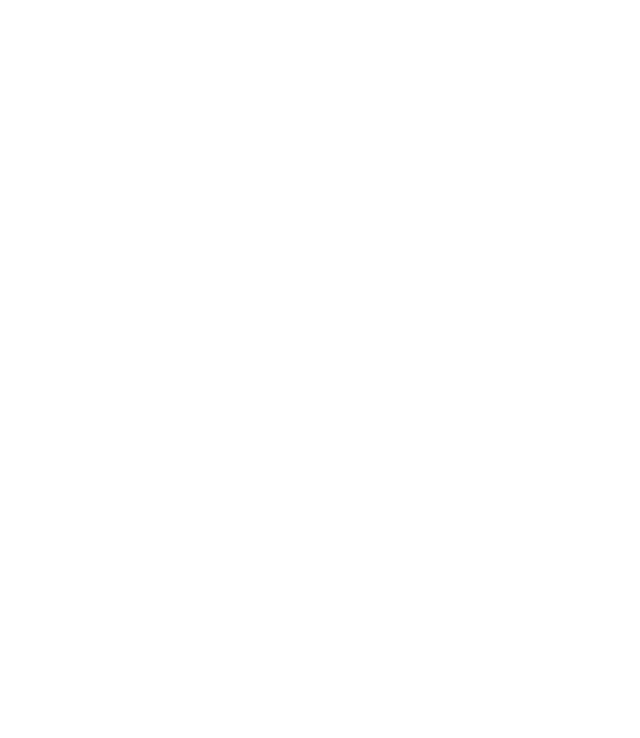
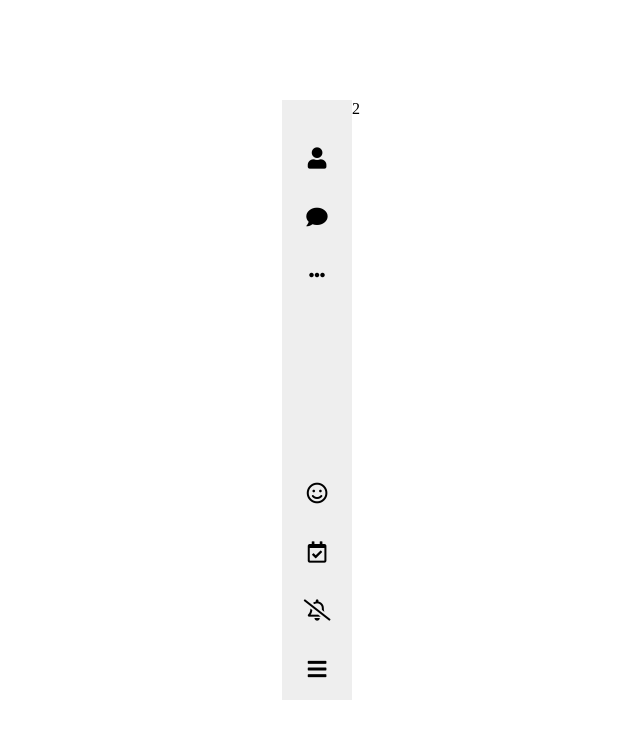
Before and after one commit to kyungpyoda/CloneCoding_kakaotalk, a plain HTML site: page index.html in a window 1280 px wide. Shown: the whole page, without its empty margins (98-738 px from the left). Drawn offline with Linux system fonts and the light colour scheme.

Commit message:
Add side menu

```diff
--- a/index.html
+++ b/index.html
@@ -2,13 +2,29 @@
 <head>
     <meta charset="UTF-8">
     <title>KakaoTalk Clone Coding</title>
+    <link rel="stylesheet" href="style.css">
+    <link rel="stylesheet" href="https://cdnjs.cloudflare.com/ajax/libs/font-awesome/5.13.0/css/all.min.css">
+    <script src="jscript.js"></script>
 </head>
 <body>
-    <span class="menu" style="width: 100;background-color: #888;">
+<div class="container">
+    <div class="menu">
+        <ul>
+            <li><a href=""><i class="fas fa-user fa-lg"></i></a></li>
+            <li><a href=""><i class="fas fa-comment fa-lg"></a></i></li>
+            <li><a href=""><i class="fas fa-ellipsis-h" fa-lg></a></i></li>
+            <li><a href=""><i class="far fa-smile fa-lg"></a></i></li>
+            <li><a href=""><i class="far fa-calendar-check fa-lg"></a></i></li>
+            <li><a href=""><i class="far fa-bell-slash fa-lg"></a></i></li>
+            <li><a href=""><i class="fas fa-bars fa-lg"></a></i></li>
+        </ul>
 
-    </span>
-    <span class="main" style="background-color: #aaa;">
+    </div>
+    <div class="item">2</div>
 
-    </span>
+</div>
+<div class="temp">
+    Window's Size is too small!
+</div>
 </body>
 </html>
--- /dev/null
+++ b/style.css
@@ -0,0 +1,50 @@
+html, body {
+    height: 100%;
+    margin: 0;
+}
+.container {
+    display: grid;
+    width: 520px;
+    margin: 100px auto 0 auto;
+    height: 600px;
+    grid-template-columns: 70px 1fr;
+}
+.menu {
+    background: #eee;
+}
+.temp {
+    display: none;
+}
+ul {
+    padding: 0;
+    margin: 0;
+    list-style: none;
+}
+li {
+    text-align: center;
+}
+.fas.fa-user {
+    margin-top: 50px;
+}
+.fas.fa-comment, .fas.fa-ellipsis-h {
+    margin-top: 40px;
+}
+.far.fa-smile {
+    margin-top: 200px;
+}
+.far.fa-calendar-check, .far.fa-bell-slash, .fas.fa-bars {
+    margin-top: 40px;
+}
+
+li a:visited {
+    color: black;
+}
+
+@media(max-width: 500px) {
+    .container {
+        display: none;
+    }
+    .temp {
+        display: block;
+    }
+}
```
Also changed, not shown: jscript.js (added).
